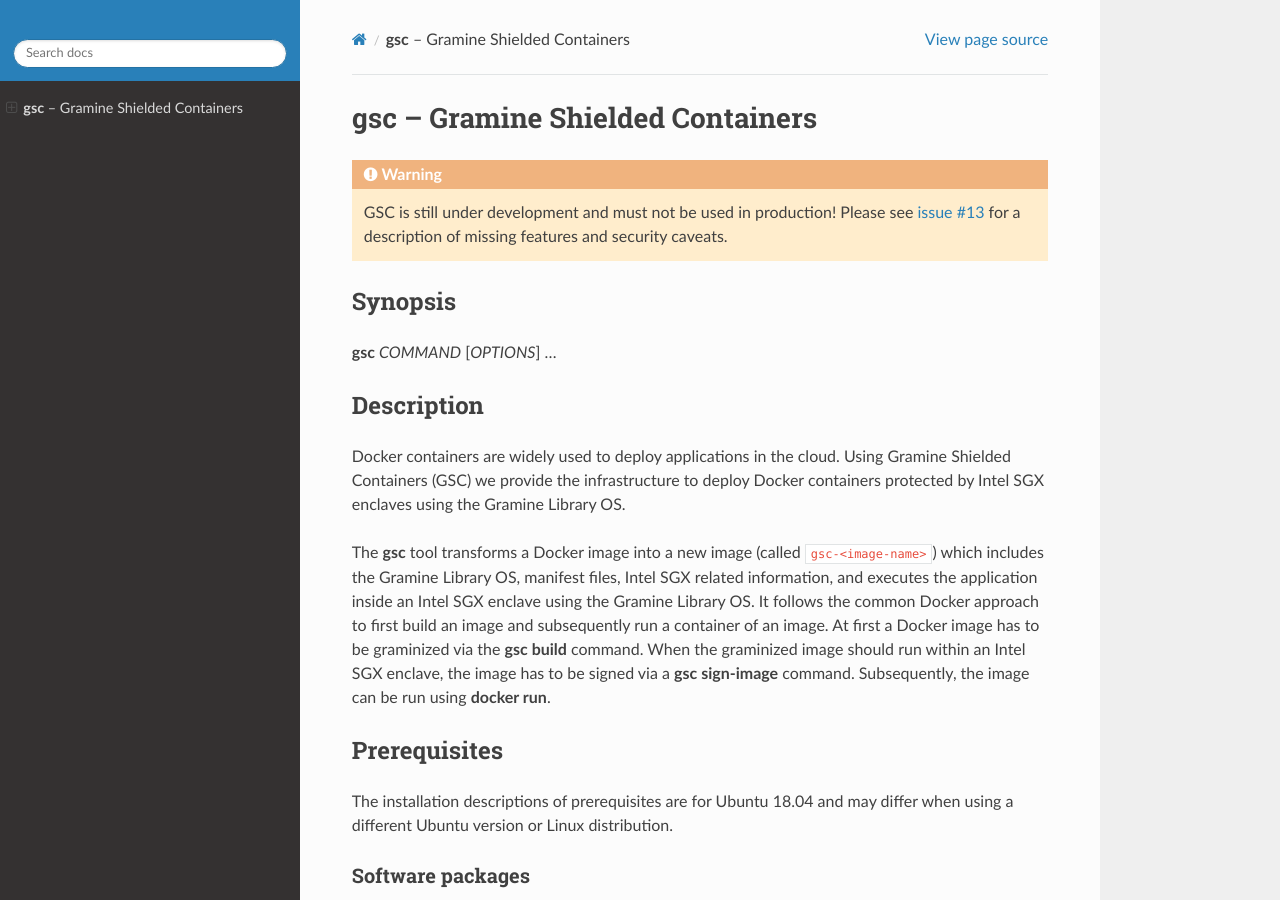
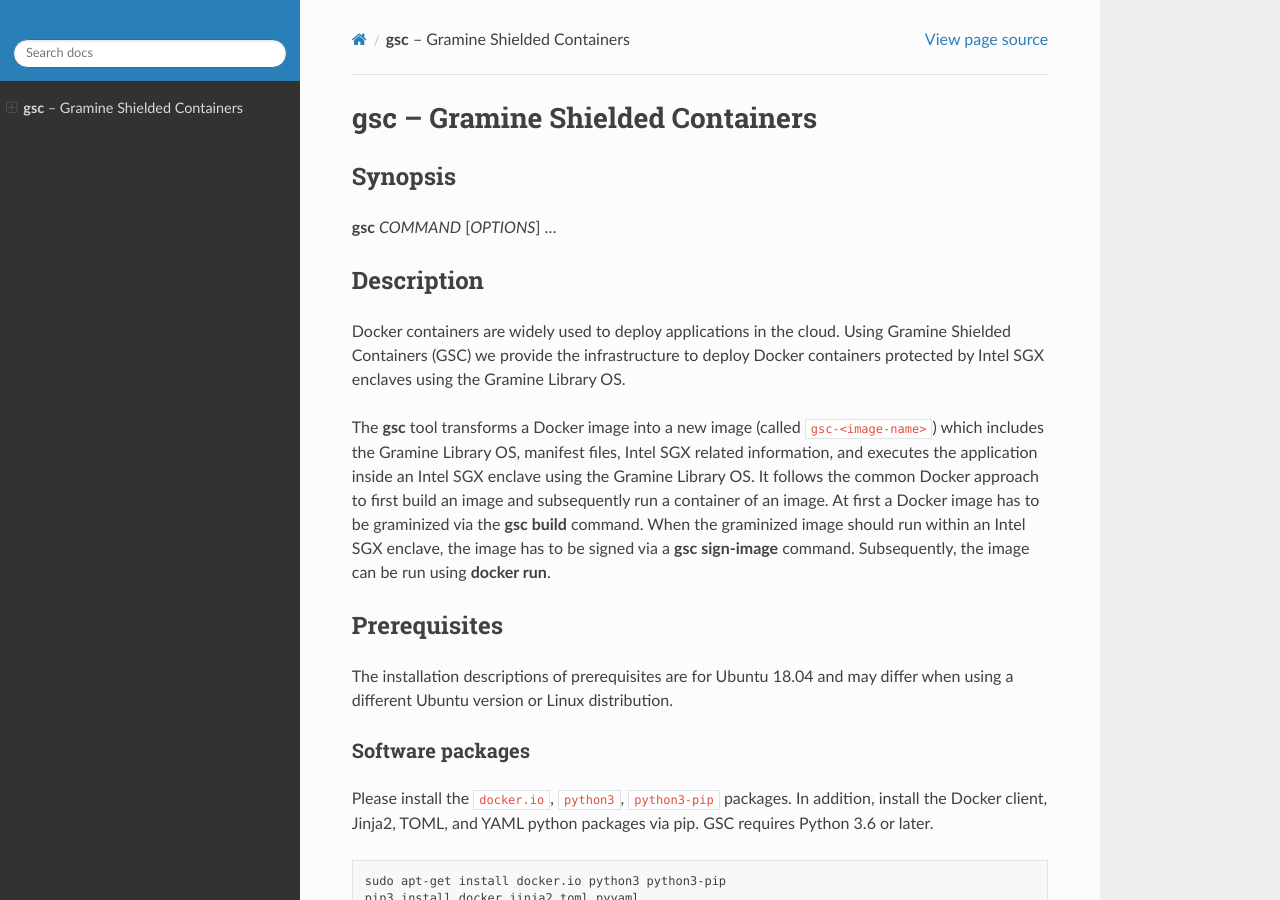
Before and after one commit to gramineproject/gsc, a Sphinx documentation site: the page built from Documentation/index.rst, in a window 1280 px wide and 900 px high. Built offline with Sphinx 7.4.7 and the Read the Docs theme 2.0.0, drawn with Linux system fonts in a browser that asks for light colours.

Commit message:
[Docs] Remove "not ready for production" warning
Signed-off-by: aneessahib <anees.a.sahib@intel.com>

```diff
--- a/Documentation/index.rst
+++ b/Documentation/index.rst
@@ -3,11 +3,6 @@
 =============================================
 :program:`gsc` -- Gramine Shielded Containers
 =============================================
-
-.. warning::
-    GSC is still under development and must not be used in production! Please
-    see `issue #13 <https://github.com/gramineproject/gsc/issues/13>`__ for a
-    description of missing features and security caveats.
 
 Synopsis
 ========
```
